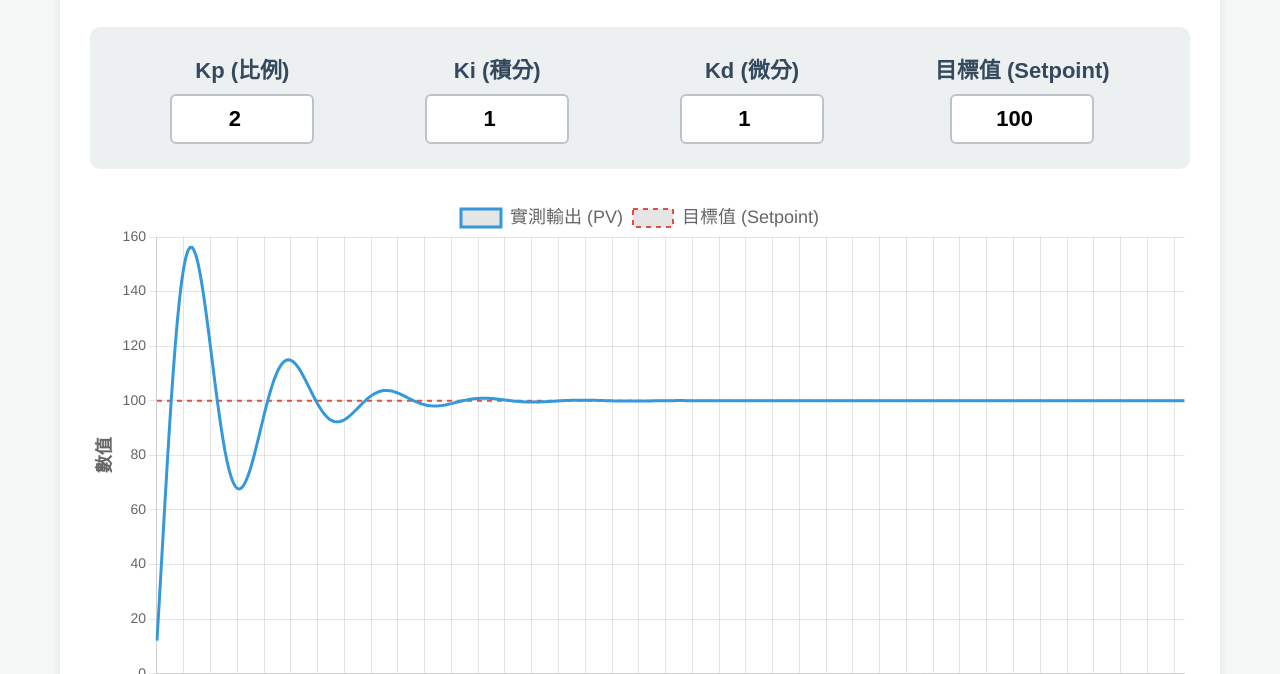
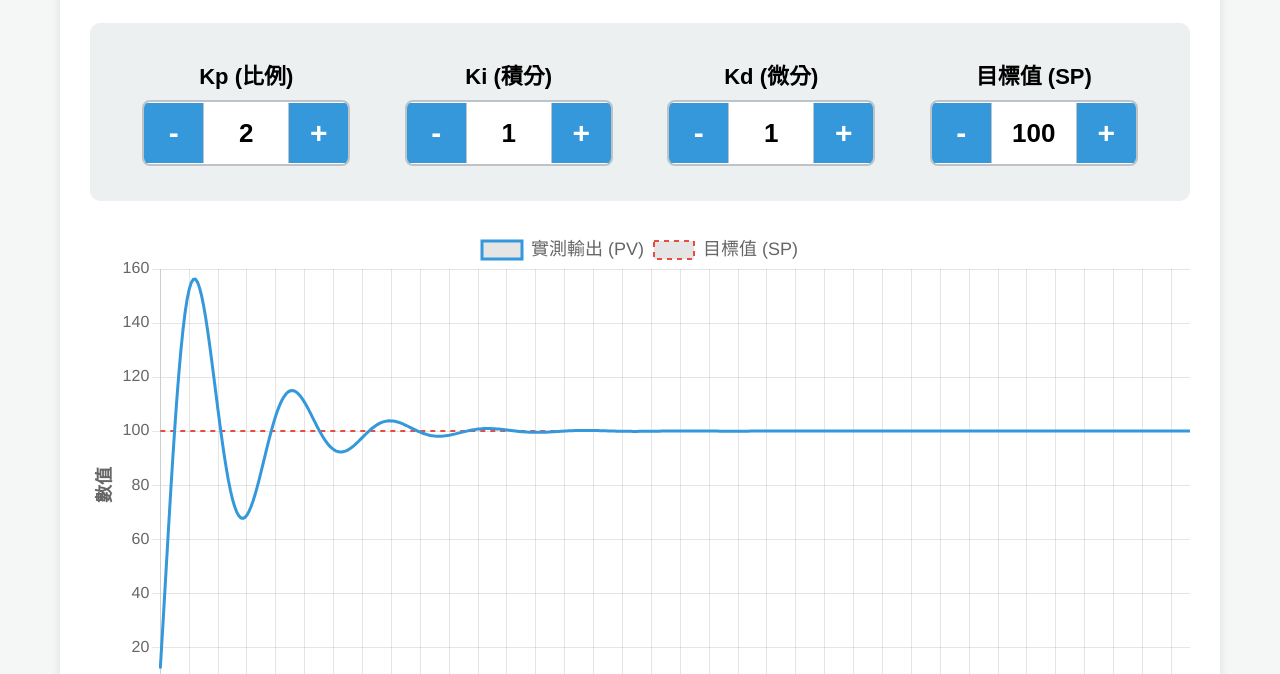
Before and after one commit to tfc02106-cpu/PID, a plain HTML site: page index.html in a window 1280 px wide. Shown: the part 126-800 px from the top of the page. Drawn offline with nearby package versions, Linux system fonts and the light colour scheme.

Commit message:
Update index.html

```diff
--- a/index.html
+++ b/index.html
@@ -2,14 +2,13 @@
 <html lang="zh-TW">
 <head>
     <meta charset="UTF-8">
-    <title>PID 控制動態響應模擬器 (教學安全警告版)</title>
+    <title>PID 控制動態響應模擬器 (觸控優化版)</title>
     <script src="https://cdn.jsdelivr.net/npm/chart.js"></script>
     <style>
         body {
             font-family: "Microsoft JhengHei", Arial, sans-serif;
             margin: 20px;
             background-color: #f4f7f6;
-            font-size: 18px;
         }
         .container {
             max-width: 1100px;
@@ -18,14 +17,9 @@
             padding: 30px;
             border-radius: 12px;
             box-shadow: 0 4px 10px rgba(0,0,0,0.1);
-            position: relative;
         }
-        h2 {
-            color: #2c3e50;
-            text-align: center;
-            font-size: 32px;
-            margin-bottom: 30px;
-        }
+        h2 { text-align: center; font-size: 32px; color: #2c3e50; }
+
         .controls {
             display: flex;
             justify-content: space-around;
@@ -33,58 +27,80 @@
             padding: 25px;
             border-radius: 10px;
             margin-bottom: 30px;
+            flex-wrap: wrap; /* 支援手機排版 */
         }
-        .control-group { text-align: center; }
+
+        .control-group {
+            text-align: center;
+            margin: 10px;
+        }
+
         label {
             display: block;
             font-weight: bold;
             margin-bottom: 10px;
-            color: #34495e;
             font-size: 22px;
         }
+
+        /* --- 觸控按鈕與輸入框組合 --- */
+        .input-stepper {
+            display: flex;
+            align-items: center;
+            justify-content: center;
+            background: white;
+            border: 2px solid #bdc3c7;
+            border-radius: 8px;
+            overflow: hidden;
+        }
+
+        /* 隱藏原生箭頭 */
+        input[type=number]::-webkit-inner-spin-button,
+        input[type=number]::-webkit-outer-spin-button {
+            -webkit-appearance: none;
+            margin: 0;
+        }
+
         input[type="number"] {
-            width: 120px;
-            padding: 10px;
-            border: 2px solid #bdc3c7;
-            border-radius: 6px;
+            width: 80px;
+            height: 60px; /* 加高 */
+            border: none;
             text-align: center;
-            font-size: 22px;
+            font-size: 26px;
             font-weight: bold;
+            outline: none;
         }
-        .math-box {
-            font-size: 20px;
-            color: #7f8c8d;
-            text-align: center;
-            margin-top: 25px;
-            padding: 15px;
-            background: #fff;
-            border-top: 1px solid #eee;
+
+        /* 大按鈕樣式 */
+        .step-btn {
+            width: 60px;
+            height: 60px;
+            background-color: #3498db;
+            color: white;
+            border: none;
+            font-size: 30px;
+            font-weight: bold;
+            cursor: pointer;
+            transition: background 0.2s;
+            user-select: none; /* 防止長按選取文字 */
+        }
+
+        .step-btn:active { background-color: #2980b9; }
+        .step-btn.minus { border-right: 1px solid #bdc3c7; }
+        .step-btn.plus { border-left: 1px solid #bdc3c7; }
+
+        /* 警報遮罩... (保留之前的) */
+        #warningOverlay {
+            display: none; position: fixed; top: 0; left: 0; width: 100%; height: 100%;
+            background-color: rgba(255, 0, 0, 0.9); z-index: 9999; color: white;
+            text-align: center; justify-content: center; align-items: center;
+            flex-direction: column; animation: flash 0.5s infinite;
+        }
+
+        @keyframes flash {
+            0%, 100% { background-color: rgba(255, 0, 0, 0.9); }
+            50% { background-color: rgba(150, 0, 0, 0.9); }
         }
         canvas { background: #fff; }
-
-        /* --- 警報畫面樣式 --- */
-        #warningOverlay {
-            display: none;
-            position: fixed;
-            top: 0; left: 0;
-            width: 100%; height: 100%;
-            background-color: rgba(255, 0, 0, 0.9);
-            z-index: 9999;
-            color: white;
-            text-align: center;
-            justify-content: center;
-            align-items: center;
-            flex-direction: column;
-            animation: flash 0.5s infinite;
-        }
-        #warningOverlay h1 { font-size: 100px; margin: 0; text-shadow: 5px 5px #000; }
-        #warningOverlay p { font-size: 40px; font-weight: bold; }
-
-        @keyframes flash {
-            0% { background-color: rgba(255, 0, 0, 0.9); }
-            50% { background-color: rgba(150, 0, 0, 0.9); }
-            100% { background-color: rgba(255, 0, 0, 0.9); }
-        }
     </style>
 </head>
 <body>
@@ -92,7 +108,7 @@
 <div id="warningOverlay">
     <h1>⚠️ 警告 ⚠️</h1>
     <p>系統嚴重失控，機台即將炸裂！</p>
-    <button onclick="hideWarning()" style="font-size: 24px; padding: 10px 20px; cursor: pointer;">立即緊急停機並重設</button>
+    <button onclick="hideWarning()" style="font-size: 24px; padding: 10px 20px; margin-top:20px;">立即停機重設</button>
 </div>
 
 <div class="container">
@@ -101,31 +117,52 @@
     <div class="controls">
         <div class="control-group">
             <label>Kp (比例)</label>
-            <input type="number" id="kp" value="2" step="0.1" onchange="updateSim()">
+            <div class="input-stepper">
+                <button class="step-btn minus" onclick="changeVal('kp', -0.1)">-</button>
+                <input type="number" id="kp" value="2" step="0.1">
+                <button class="step-btn plus" onclick="changeVal('kp', 0.1)">+</button>
+            </div>
         </div>
         <div class="control-group">
             <label>Ki (積分)</label>
-            <input type="number" id="ki" value="1" step="0.1" onchange="updateSim()">
+            <div class="input-stepper">
+                <button class="step-btn minus" onclick="changeVal('ki', -0.1)">-</button>
+                <input type="number" id="ki" value="1" step="0.1">
+                <button class="step-btn plus" onclick="changeVal('ki', 0.1)">+</button>
+            </div>
         </div>
         <div class="control-group">
             <label>Kd (微分)</label>
-            <input type="number" id="kd" value="1" step="0.1" onchange="updateSim()">
+            <div class="input-stepper">
+                <button class="step-btn minus" onclick="changeVal('kd', -0.1)">-</button>
+                <input type="number" id="kd" value="1" step="0.1">
+                <button class="step-btn plus" onclick="changeVal('kd', 0.1)">+</button>
+            </div>
         </div>
         <div class="control-group">
-            <label>目標值 (Setpoint)</label>
-            <input type="number" id="setpoint" value="100" onchange="updateSim()">
+            <label>目標值 (SP)</label>
+            <div class="input-stepper">
+                <button class="step-btn minus" onclick="changeVal('setpoint', -10)">-</button>
+                <input type="number" id="setpoint" value="100">
+                <button class="step-btn plus" onclick="changeVal('setpoint', 10)">+</button>
+            </div>
         </div>
     </div>
 
     <canvas id="pidChart"></canvas>
-
-    <div class="math-box">
-        公式提示：$u(t) = K_p e(t) + K_i \int e(t)dt + K_d \frac{de(t)}{dt}$
-    </div>
 </div>
 
 <script>
 let chart;
+
+// --- 新增的數值調整邏輯 ---
+function changeVal(id, delta) {
+    const input = document.getElementById(id);
+    let newVal = (parseFloat(input.value) || 0) + delta;
+    // 處理浮點數精度問題 (如 0.1 + 0.2 = 0.30000004)
+    input.value = parseFloat(newVal.toFixed(2));
+    updateSim(); // 每次點擊後立即更新圖表
+}
 
 function runSimulation() {
     const Kp = parseFloat(document.getElementById('kp').value) || 0;
@@ -133,50 +170,30 @@ function runSimulation() {
     const Kd = parseFloat(document.getElementById('kd').value) || 0;
     const Setpoint = parseFloat(document.getElementById('setpoint').value) || 0;
 
-    const dt = 0.1;
-    const totalTime = 50;
-    let pv = 0;
-    let integral = 0;
-    let lastError = 0;
+    const dt = 0.1, totalTime = 50;
+    let pv = 0, integral = 0, lastError = 0, velocity = 0;
+    const mass = 1.0, friction = 0.1;
 
-    const timeData = [];
-    const pvData = [];
-    const spData = [];
-
+    const timeData = [], pvData = [], spData = [];
     let triggerWarning = false;
-
-    let velocity = 0;
-    const mass = 1.0;
-    const friction = 0.1;
 
     for (let t = 0; t < totalTime; t += dt) {
         let error = Setpoint - pv;
         integral += error * dt;
         let derivative = (error - lastError) / dt;
-
         let output = (Kp * error) + (Ki * integral) + (Kd * derivative);
 
         let acceleration = (output - friction * velocity) / mass;
         velocity += acceleration * dt;
         pv += velocity * dt;
-
         lastError = error;
 
         timeData.push(t.toFixed(1));
         pvData.push(pv.toFixed(2));
         spData.push(Setpoint);
 
-        // --- 警報判定條件 ---
-        // 1. 數值超過 220
-        if (pv > 220) {
-            triggerWarning = true;
-        }
-        // 2. 40秒後震盪仍超過 120
-        if (t >= 40 && pv > 120) {
-            triggerWarning = true;
-        }
+        if (pv > 220 || (t >= 40 && pv > 120)) triggerWarning = true;
     }
-
     return { timeData, pvData, spData, triggerWarning };
 }
 
@@ -186,15 +203,11 @@ function updateSim() {
     chart.data.datasets[0].data = data.pvData;
     chart.data.datasets[1].data = data.spData;
     chart.update();
-
-    if (data.triggerWarning) {
-        document.getElementById('warningOverlay').style.display = 'flex';
-    }
+    if (data.triggerWarning) document.getElementById('warningOverlay').style.display = 'flex';
 }
 
 function hideWarning() {
     document.getElementById('warningOverlay').style.display = 'none';
-    // 重設為安全參數
     document.getElementById('kp').value = 0.6;
     document.getElementById('ki').value = 0.05;
     document.getElementById('kd').value = 0.5;
@@ -204,46 +217,23 @@ function hideWarning() {
 const ctx = document.getElementById('pidChart').getContext('2d');
 Chart.defaults.font.size = 16;
 const initData = runSimulation();
-
 chart = new Chart(ctx, {
     type: 'line',
     data: {
         labels: initData.timeData,
-        datasets: [{
-            label: '實測輸出 (PV)',
-            data: initData.pvData,
-            borderColor: '#3498db',
-            borderWidth: 3,
-            pointRadius: 0,
-            fill: false
-        }, {
-            label: '目標值 (Setpoint)',
-            data: initData.spData,
-            borderColor: '#e74c3c',
-            borderDash: [5, 5],
-            borderWidth: 2,
-            pointRadius: 0,
-            fill: false
-        }]
+        datasets: [{ label: '實測輸出 (PV)', data: initData.pvData, borderColor: '#3498db', borderWidth: 3, pointRadius: 0, fill: false },
+                   { label: '目標值 (SP)', data: initData.spData, borderColor: '#e74c3c', borderDash: [5, 5], borderWidth: 2, pointRadius: 0, fill: false }]
     },
     options: {
         responsive: true,
         plugins: { legend: { labels: { font: { size: 18 } } } },
         scales: {
-            x: {
-                title: { display: true, text: '時間 (s)', font: { size: 18, weight: 'bold' } },
-                ticks: { font: { size: 14 } }
-            },
-            y: {
-                title: { display: true, text: '數值', font: { size: 18, weight: 'bold' } },
-                ticks: { font: { size: 14 } },
-                min: 0
-            }
+            x: { title: { display: true, text: '時間 (s)', font: { size: 18, weight: 'bold' } } },
+            y: { title: { display: true, text: '數值', font: { size: 18, weight: 'bold' } }, min: 0 }
         },
         animation: { duration: 400 }
     }
 });
 </script>
-
 </body>
 </html>
```
